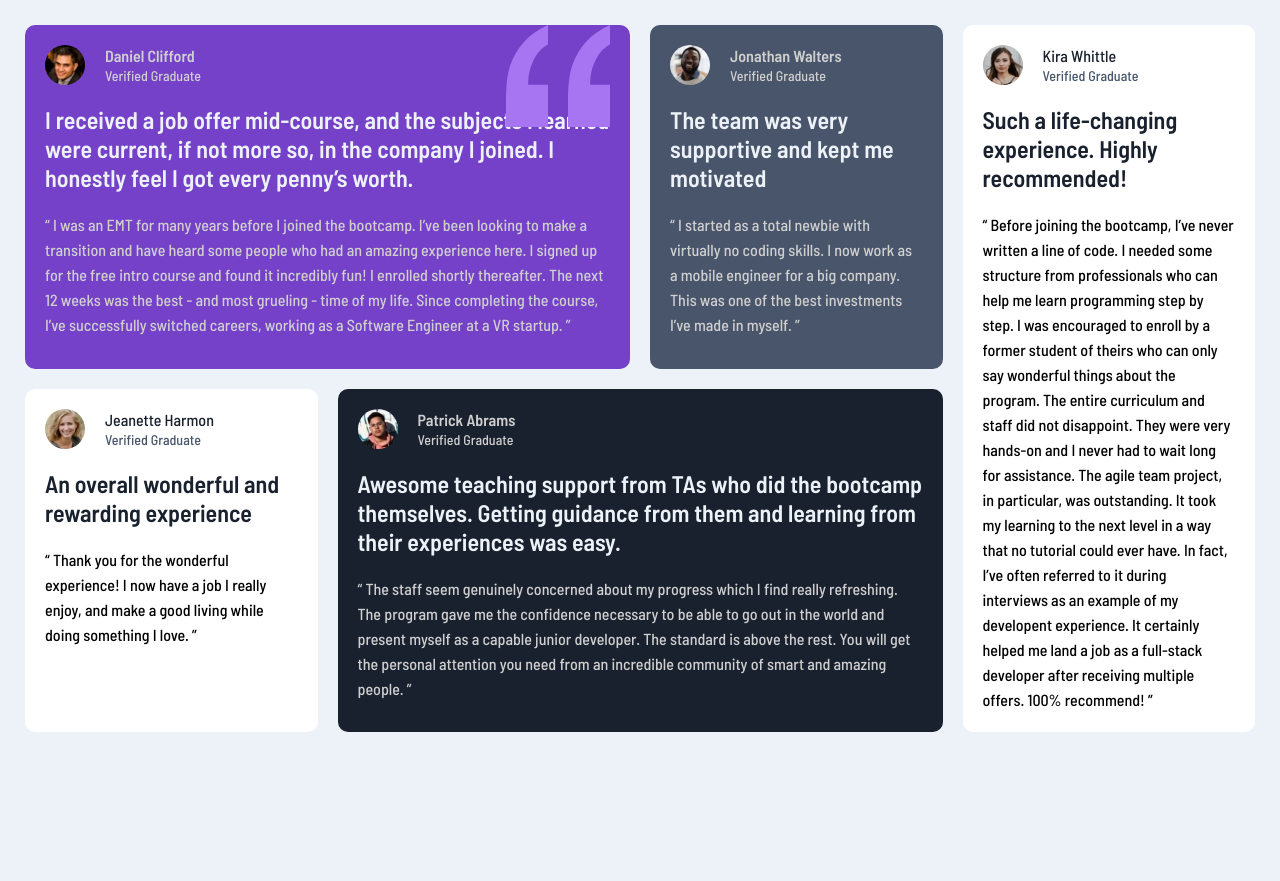
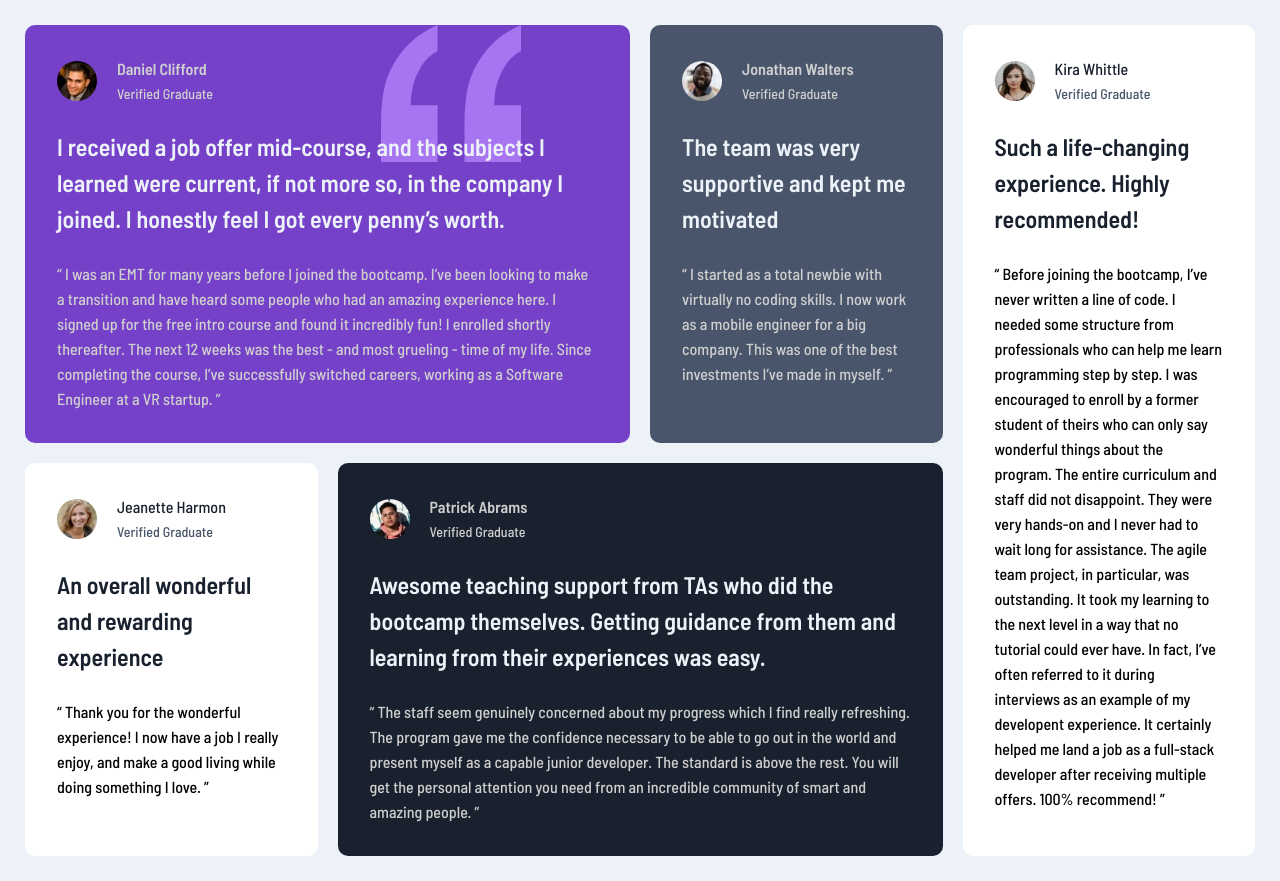
Before and after one commit to Leroy-sama/testimonials, a plain HTML site: page index.html in a window 1280 px wide. Before the commit the page ends 800 px from the top, so only its background shows below. Drawn offline with Linux system fonts and the light colour scheme.

Commit message:
css fixes

```diff
--- a/styles.css
+++ b/assets/styles.css
@@ -1,10 +1,11 @@
-@import url('https://fonts.googleapis.com/css2?family=Barlow+Semi+Condensed:wght@500;600&display=swap');
+@import url("https://fonts.googleapis.com/css2?family=Barlow+Semi+Condensed:wght@500;600&display=swap");
 
 * {
     margin: 0;
     padding: 0;
     box-sizing: border-box;
-    font-family: 'Barlow Semi Condensed', sans-serif;
+    font-family: "Barlow Semi Condensed", sans-serif;
+    line-height: 1.5;
 }
 
 body {
@@ -20,6 +21,7 @@ body {
 .purple {
     position: relative;
     background-color: hsl(263, 55%, 52%);
+    z-index: 999991;
 }
 
 .purple,
@@ -28,7 +30,7 @@ body {
 .white,
 .grey {
     border-radius: 10px;
-    padding: 20px;
+    padding: 2em;
 }
 
 .username1,
@@ -45,8 +47,9 @@ body {
 
 .comma {
     position: absolute;
-    right: 20px;
+    right: 10%;
     top: 0;
+    z-index: -1;
 }
 
 .user-profile {
@@ -78,7 +81,7 @@ body {
 .darkblue-head,
 .wheat-head,
 .white-head {
-    padding: 20px 0;
+    padding: 1em 0;
 }
 
 .purple-paragraph,
@@ -128,9 +131,8 @@ body {
         display: grid;
         grid-template-columns: repeat(4, 1fr);
         grid-template-areas:
-        "Dan Dan Jon Kira"
-        "Jen Pat Pat Kira"
-        ;
+            "Dan Dan Jon Kira"
+            "Jen Pat Pat Kira";
         gap: 20px;
     }
 
@@ -153,4 +155,10 @@ body {
     .white {
         grid-area: Kira;
     }
+
+    .comma {
+        width: 100%;
+        max-width: 140px;
+        right: 18%;
+    }
 }
--- a/index.html
+++ b/index.html
@@ -4,9 +4,9 @@
     <meta charset="UTF-8">
     <meta name="viewport" content="width=device-width, initial-scale=1.0"> <!-- displays site properly based on user's device -->
 
-    <link rel="icon" type="image/png" sizes="32x32" href="./images/favicon-32x32.png">
+    <link rel="icon" type="image/png" sizes="32x32" href="././assets/images/favicon-32x32.png">
 
-    <link rel="stylesheet" href="styles.css">
+    <link rel="stylesheet" href="./assets/styles.css">
 
     <title>Frontend Mentor | Testimonials grid section</title>
 
@@ -15,13 +15,13 @@
     <div class="container">
         <section class="purple">
             <div class="user-profile">
-                <img src="images/image-daniel.jpg" alt="daniel image">
+                <img src="./assets/images/image-daniel.jpg" alt="daniel image">
                 <div class="details">
                     <p class="username1">Daniel Clifford</p>
                     <span class="light">Verified Graduate</span>
                 </div>
             </div>
-            <img src="images/bg-pattern-quotation.svg" alt="big comma" class="comma">
+            <img src="./assets/images/bg-pattern-quotation.svg" alt="big comma" class="comma">
             <h2 class="purple-head">
                 I received a job offer mid-course, and the subjects I learned were current, if not more so,
                 in the company I joined. I honestly feel I got every penny’s worth.
@@ -36,7 +36,7 @@
         </section>
         <section class="grey">
             <div class="user-profile">
-                <img src="images/image-jonathan.jpg" alt="Jonathan image">
+                <img src="./assets/images/image-jonathan.jpg" alt="Jonathan image">
                 <div class="details">
                     <p class="username2">Jonathan Walters</p>
                     <span class="light">Verified Graduate</span>
@@ -52,7 +52,7 @@
         </section>
         <section class="wheat">
             <div class="user-profile">
-                <img src="images/image-jeanette.jpg" alt="Jeanette image">
+                <img src="./assets/images/image-jeanette.jpg" alt="Jeanette image">
                 <div class="details">
                     <p class="username3">Jeanette Harmon</p>
                     <span class="dark">Verified Graduate</span>
@@ -68,7 +68,7 @@
         </section>
         <section class="darkblue">
             <div class="user-profile">
-                <img src="images/image-patrick.jpg" alt="Patrick image">
+                <img src="./assets/images/image-patrick.jpg" alt="Patrick image">
                 <div class="details">
                     <p class="username4">Patrick Abrams</p>
                     <span class="light">Verified Graduate</span>
@@ -87,7 +87,7 @@
         </section>
         <section class="white">
             <div class="user-profile">
-                <img src="images/image-kira.jpg" alt="Kira image">
+                <img src="./assets/images/image-kira.jpg" alt="Kira image">
                 <div class="details">
                     <p class="username5">Kira Whittle</p>
                     <span class="dark">Verified Graduate</span>
```
Also changed, not shown: assets/images/bg-pattern-quotation.svg (renamed from images/bg-pattern-quotation.svg), assets/images/favicon-32x32.png (renamed from images/favicon-32x32.png), assets/images/image-daniel.jpg (renamed from images/image-daniel.jpg), assets/images/image-jeanette.jpg (renamed from images/image-jeanette.jpg), assets/images/image-jonathan.jpg (renamed from images/image-jonathan.jpg), assets/images/image-kira.jpg (renamed from images/image-kira.jpg), assets/images/image-patrick.jpg (renamed from images/image-patrick.jpg), design/desktop-image.png (added), 4 other files.
